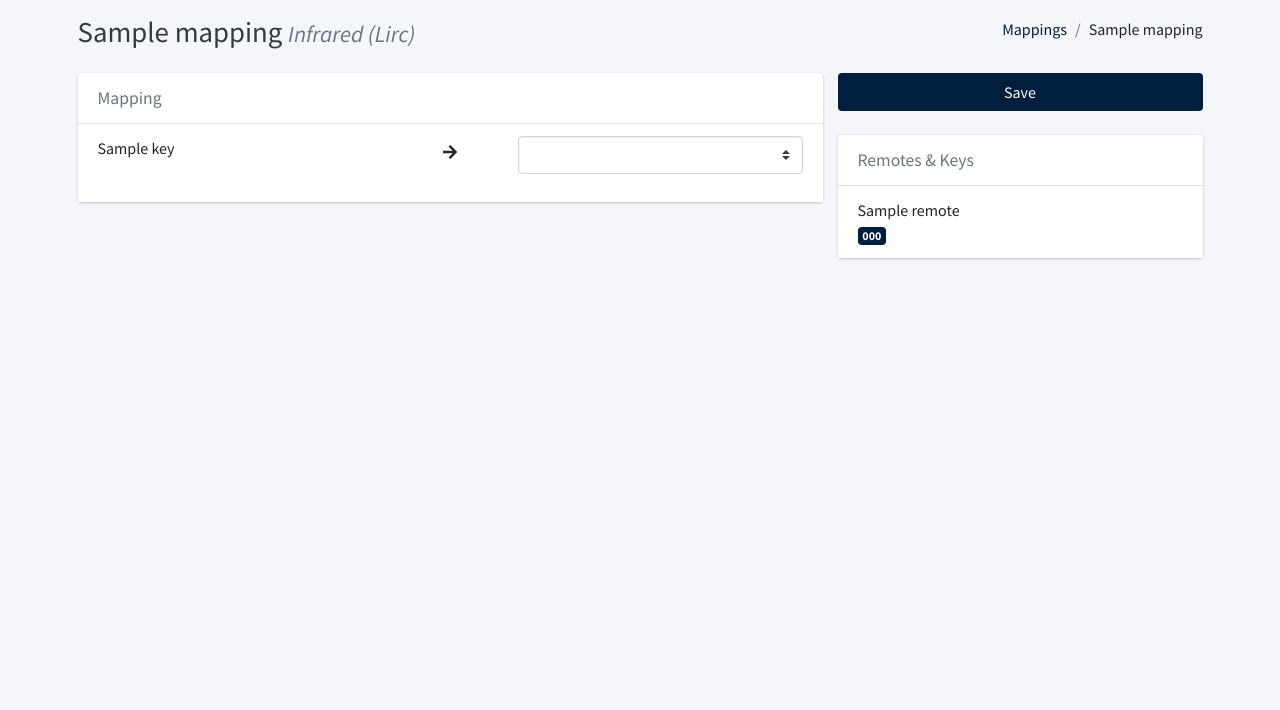
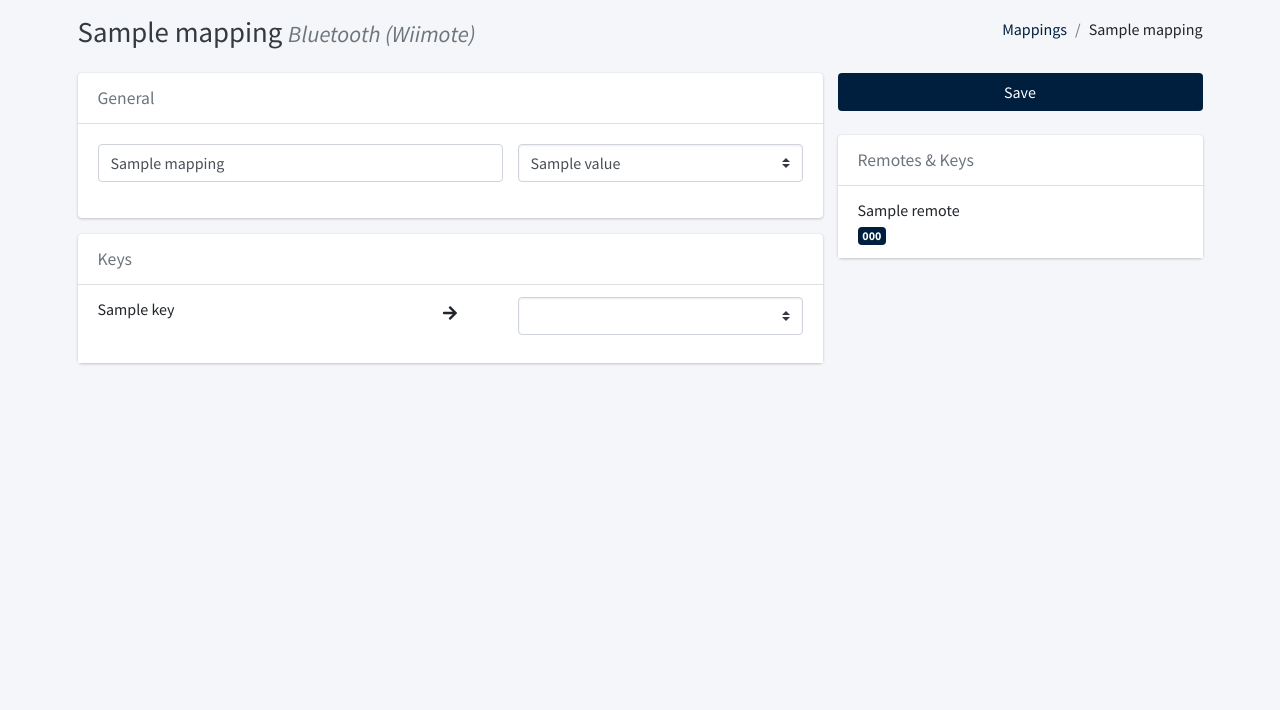
Before and after one commit to hkfuertes/hklirc, a Django app: template server/remote/templates/remote/mapping_detail.html in a window 1280 px wide. Shown: the part 57-767 px from the top of the page. Run offline with Django 3.2, Linux system fonts and the light colour scheme; tables that the repository leaves empty hold one stand-in row (values such as "Sample post"); the template is opened without the code that fills it: values that come from a table or form of the project are taken from there, most other values are stand-ins (such as "Sample title", 1, 10 or a date in 2020); some libraries are stand-ins or nearby versions.

Commit message:
web first attempt

```diff
--- a/server/remote/models.py
+++ b/server/remote/models.py
@@ -5,7 +5,13 @@ from django.db import models
 # python manage.py migrate
 
 class Mapping(models.Model):
-    ir = models.BooleanField()
-    active = models.BooleanField()
+    PLATFORMS = {
+        'a': 'Both (Bluetooth & Infrared)',
+        'i': 'Infrared (Lirc)',
+        'b': 'Bluetooth (Wiimote)'
+     }
+
+    platform = models.CharField(max_length=1, default="a")
+    active = models.BooleanField(default=False)
     name = models.CharField(max_length=255)
     config = models.TextField()
--- a/server/remote/templates/remote/mapping_detail.html
+++ b/server/remote/templates/remote/mapping_detail.html
@@ -20,10 +20,33 @@ Bluetooth (Wiimote)
     {% csrf_token %}
     <div class="row">
         <div class="col-xs-12 col-md-8">
-
             <div class="card">
                 <div class="card-header">
-                    <span class="card-title"><span class="text-muted">Mapping</span></span>
+                    <span class="card-title"><span class="text-muted">General</span></span>
+                </div>
+                <div class="card-body">
+                    <div class="row">
+                        <div class="col-sm-7">
+                            <input class="form-control" type="text" placeholder="Name" name="general_name"
+                                value="{{mapping.name}}">
+                        </div>
+                        <div class="col-sm-5">
+                            <div class="form-group">
+                                <select class="custom-select" name="general_platform">
+                                    {% for key, value in choice_names.items %}
+                                  <option value="{{key}}" {% if mapping.platform == key %} selected="" {% endif %}>{{value}}</option>
+                                  {% endfor %}
+                                </select>
+                              </div>
+                        </div>
+
+
+                    </div>
+                </div>
+            </div>
+            <div class="card">
+                <div class="card-header">
+                    <span class="card-title"><span class="text-muted">Keys</span></span>
                 </div>
                 <ul class="list-group list-group-flush">
                     {% for key in available_keys %}
--- a/server/remote/urls.py
+++ b/server/remote/urls.py
@@ -8,4 +8,5 @@ urlpatterns = [
     path('lirc/<remote_file>/download', views_lirc.lircd_remote_download, name="lircd_remote_download"),
     path('mapping', views_mapping.index, name="mapping_index"),
     path('mapping/<mapping_id>', views_mapping.detail, name="mapping_detail"),
+    path('mapping/<mapping_id>/activate', views_mapping.activate, name="mapping_activate"),
 ]
--- a/server/remote/views/views_mapping.py
+++ b/server/remote/views/views_mapping.py
@@ -7,6 +7,8 @@ import json, re
 from ..models import Mapping
 from ..util.LircdParser import parse as parseLirc
 from django.template.defaulttags import register
+
+WIIMOTE_CODES = ['KEY_LEFT', 'KEY_RIGHT', 'KEY_UP', 'KEY_DOWN','KEY_1','KEY_2','KEY_A','KEY_B', 'KEY_HOME','KEY_VOLUMEUP','KEY_VOLUMEDOWN']
 
 @register.filter
 def get_item(dictionary, key):
@@ -21,17 +23,22 @@ def loadMap(file):
 def index(request):
     mappings = Mapping.objects.all()
     return render(request, "remote/mappings.html", {
-        "mappings": mappings
+        "mappings": mappings,
+        "choice_names": Mapping.PLATFORMS
     })
 
 def detail(request, mapping_id):
     mapping = get_object_or_404(Mapping, pk=mapping_id)
+    print(mapping.platform)
     if (request.POST.get("submitted", None) is not None):
         new_mapping = {}
+        print(request.POST.dict())
         for key, value in request.POST.dict().items():
             if key.startswith("mapping_") and value is not "":
                 new_mapping[key.replace("mapping_","")] = value
-        print(new_mapping)
+            if key == "general_platform":
+                mapping.platform = value
+        # print(new_mapping)
         mapping.config = json.dumps(new_mapping)
         mapping.save()
         return redirect('mapping_index')
@@ -39,6 +46,7 @@ def detail(request, mapping_id):
 
     mypath = ConfigSettings.LIRCD_PATH
     remotes = parseLirc(mypath)
+    remotes['Wiimote'] = {'name': 'Wiimote', 'codes': WIIMOTE_CODES}
 
     available_keys = []
     for _, value in remotes.items():
@@ -52,5 +60,16 @@ def detail(request, mapping_id):
         "mapping_codes": json.loads(mapping.config),
         "remotes": remotes,
         "available_keys": available_keys,
-        "all_keys": loadMap(str(ConfigSettings.BASE_DIR) + "/../standard_map.json")
+        "all_keys": loadMap(str(ConfigSettings.BASE_DIR) + "/../standard_map.json"),
+        "choice_names": Mapping.PLATFORMS
     })
+
+def activate(request, mapping_id):
+    mappings = Mapping.objects.all()
+    for m in mappings:
+        # Just one can be active
+        m.active = (str(m.id) == str(mapping_id))
+        m.save()
+
+    # signal SIGUSR to process to refresh the mapping in daemon!
+    return redirect('mapping_index')
```
Also changed, not shown: server/remote/templates/remote/mappings.html (+4 -6 lines).
